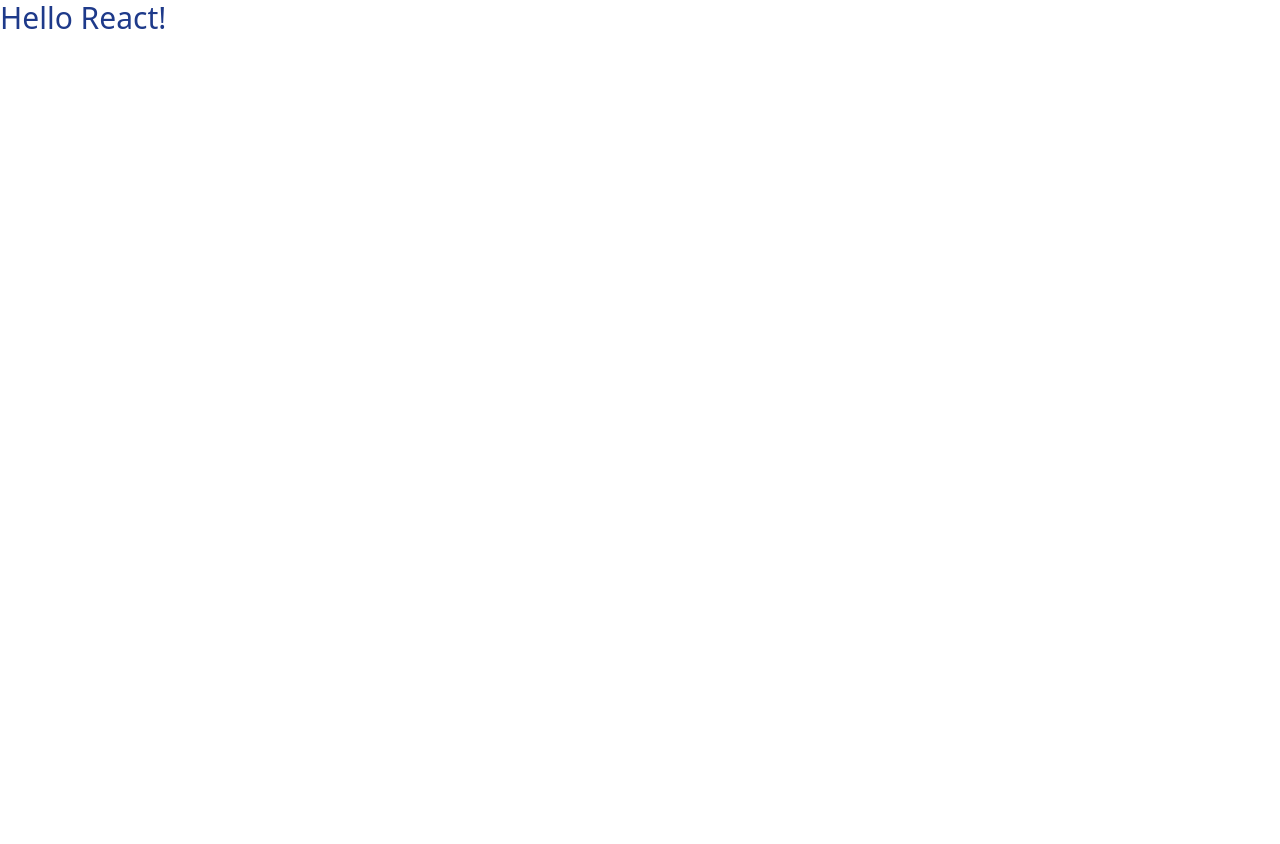
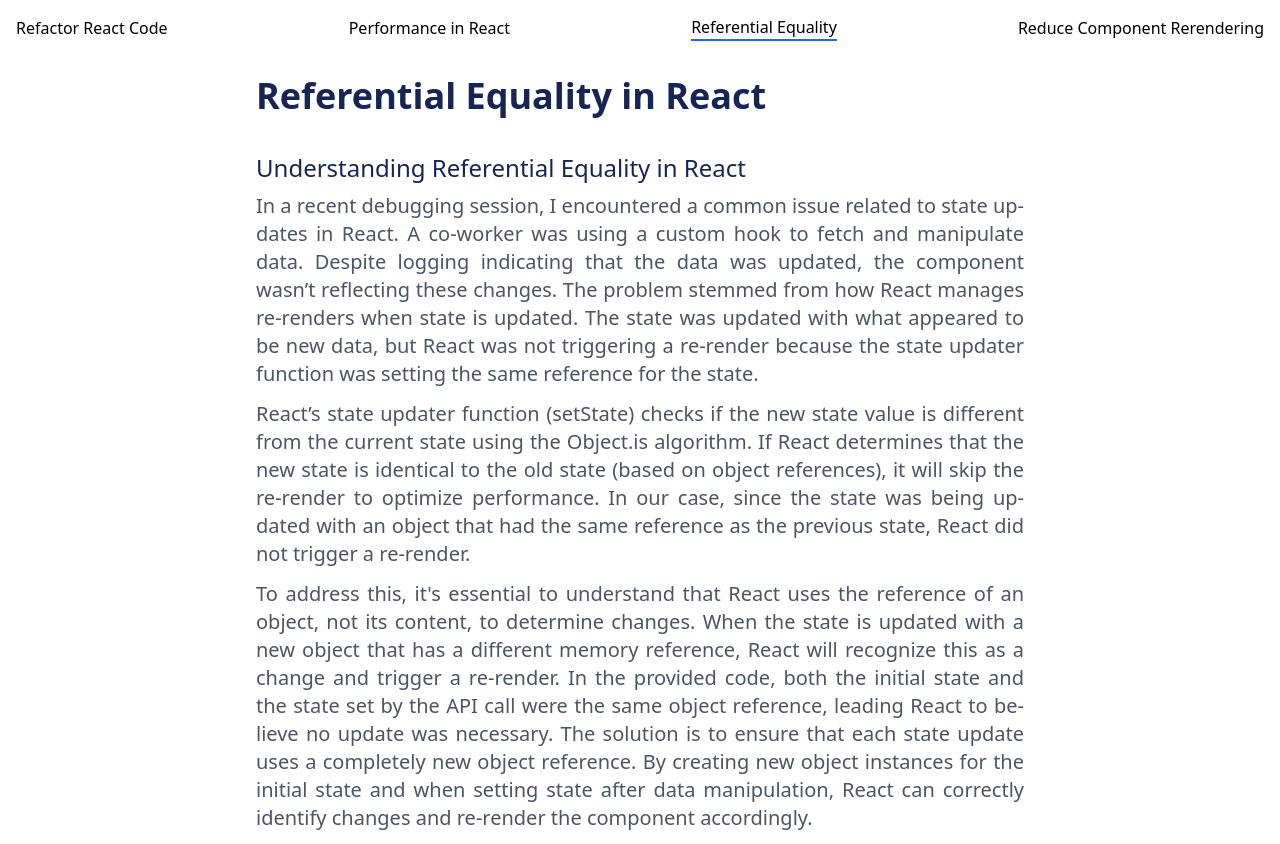
Before and after one commit to HANZALASALEEM/REACT-FROM-SCRETCH, a React app: page /referentialEquality in a window 1280 px wide. Before the commit the page ends 800 px from the top, so only its background shows below. Built offline with nearby package versions, Linux system fonts and the light colour scheme.

Commit message:
Add Referential Equality Page

```diff
--- a/src/App.tsx
+++ b/src/App.tsx
@@ -3,6 +3,7 @@
 import Home from './screens/Home';
 import Navbar from './components/Navbar';
 import Performence from './screens/Performence';
+import ReferentialEquality from './screens/ReferentialEquality';
 function App() {
   return (
     <BrowserRouter>
@@ -10,6 +11,7 @@
       <Routes>
         <Route path="/" element={<Home />} />
         <Route path="/performence" element={<Performence />} />
+        <Route path="/referentialEquality" element={<ReferentialEquality />} />
       </Routes>
     </BrowserRouter>
   );
--- a/src/components/Navbar.tsx
+++ b/src/components/Navbar.tsx
@@ -21,7 +21,7 @@
         </li>
         <li className="h-full flex items-center">
           <NavLink
-            to="/referential"
+            to="/referentialEquality"
             className={({ isActive }) => (isActive ? 'border-b-2 border-blue-600' : '')}>
             Referential Equality
           </NavLink>
--- a/src/index.tsx
+++ b/src/index.tsx
@@ -2,7 +2,8 @@
 import { createRoot } from 'react-dom/client';
 import './index.css';
 import './body.css';
+import App from './App';
 
 const container = document.getElementById('app-root')!;
 const root = createRoot(container);
-root.render(<h1 className="text-3xl text-blue-900">Hello React!</h1>);
+root.render(<App />);
--- /dev/null
+++ b/src/screens/ReferentialEquality.tsx
@@ -0,0 +1,42 @@
+import React from 'react';
+
+function ReferentialEquality() {
+  return (
+    <div className="w-3/5 mx-auto pt-5">
+      <h1 className="text-4xl text-blue-950 mb-5 font-semibold">Referential Equality in React</h1>
+      <>
+        <h2 className="text-2xl text-blue-950 mb-2 font-medium mt-9">
+          Understanding Referential Equality in React
+        </h2>
+        <p className="text-xl text-gray-600 hyphens-auto text-justify mb-3">
+          In a recent debugging session, I encountered a common issue related to state updates in
+          React. A co-worker was using a custom hook to fetch and manipulate data. Despite logging
+          indicating that the data was updated, the component wasn’t reflecting these changes. The
+          problem stemmed from how React manages re-renders when state is updated. The state was
+          updated with what appeared to be new data, but React was not triggering a re-render
+          because the state updater function was setting the same reference for the state.
+        </p>
+        <p className="text-xl text-gray-600 hyphens-auto text-justify mb-3">
+          React’s state updater function (setState) checks if the new state value is different from
+          the current state using the Object.is algorithm. If React determines that the new state is
+          identical to the old state (based on object references), it will skip the re-render to
+          optimize performance. In our case, since the state was being updated with an object that
+          had the same reference as the previous state, React did not trigger a re-render.
+        </p>
+        <p className="text-xl text-gray-600 hyphens-auto text-justify mb-3">
+          To address this, it's essential to understand that React uses the reference of an object,
+          not its content, to determine changes. When the state is updated with a new object that
+          has a different memory reference, React will recognize this as a change and trigger a
+          re-render. In the provided code, both the initial state and the state set by the API call
+          were the same object reference, leading React to believe no update was necessary. The
+          solution is to ensure that each state update uses a completely new object reference. By
+          creating new object instances for the initial state and when setting state after data
+          manipulation, React can correctly identify changes and re-render the component
+          accordingly.
+        </p>
+      </>
+    </div>
+  );
+}
+
+export default ReferentialEquality;
```
